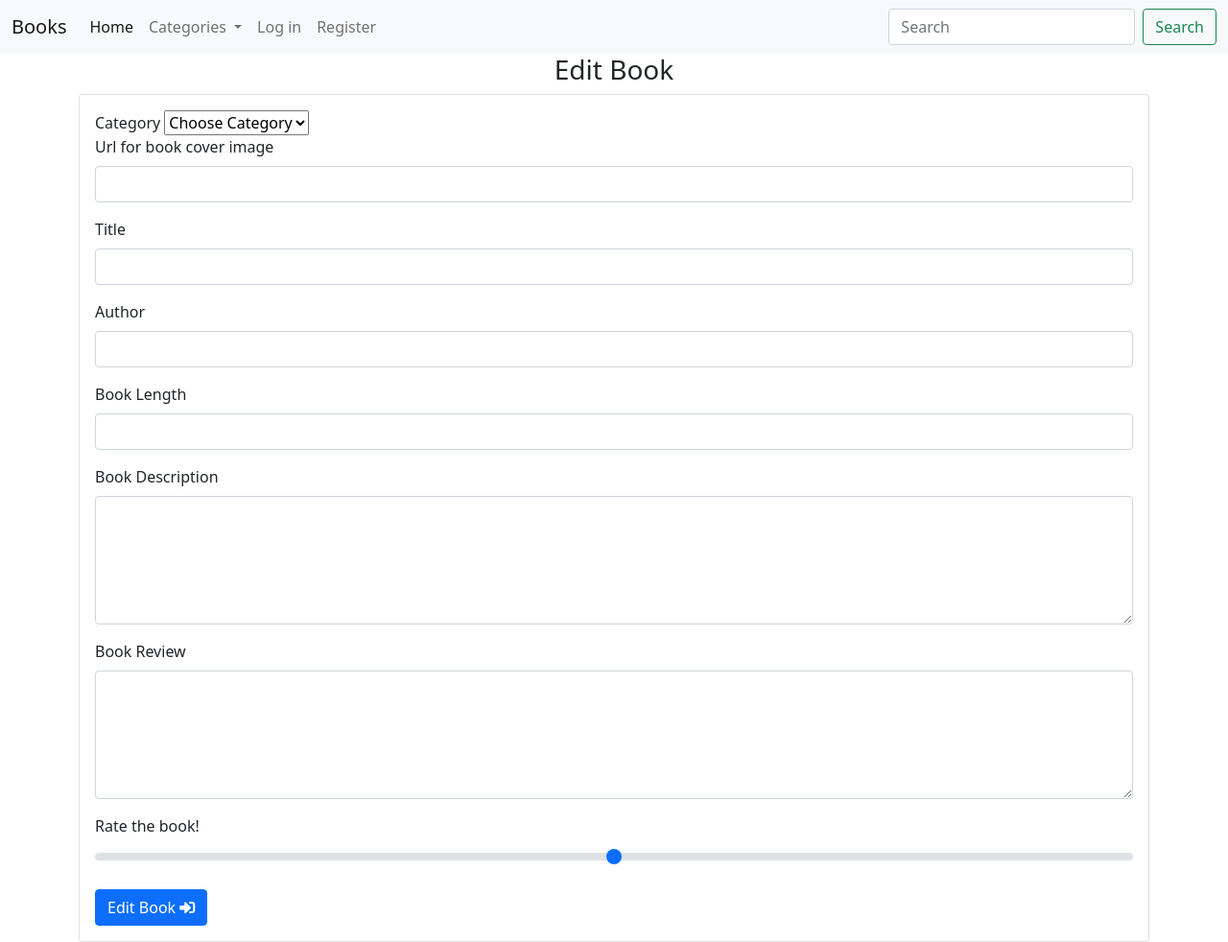
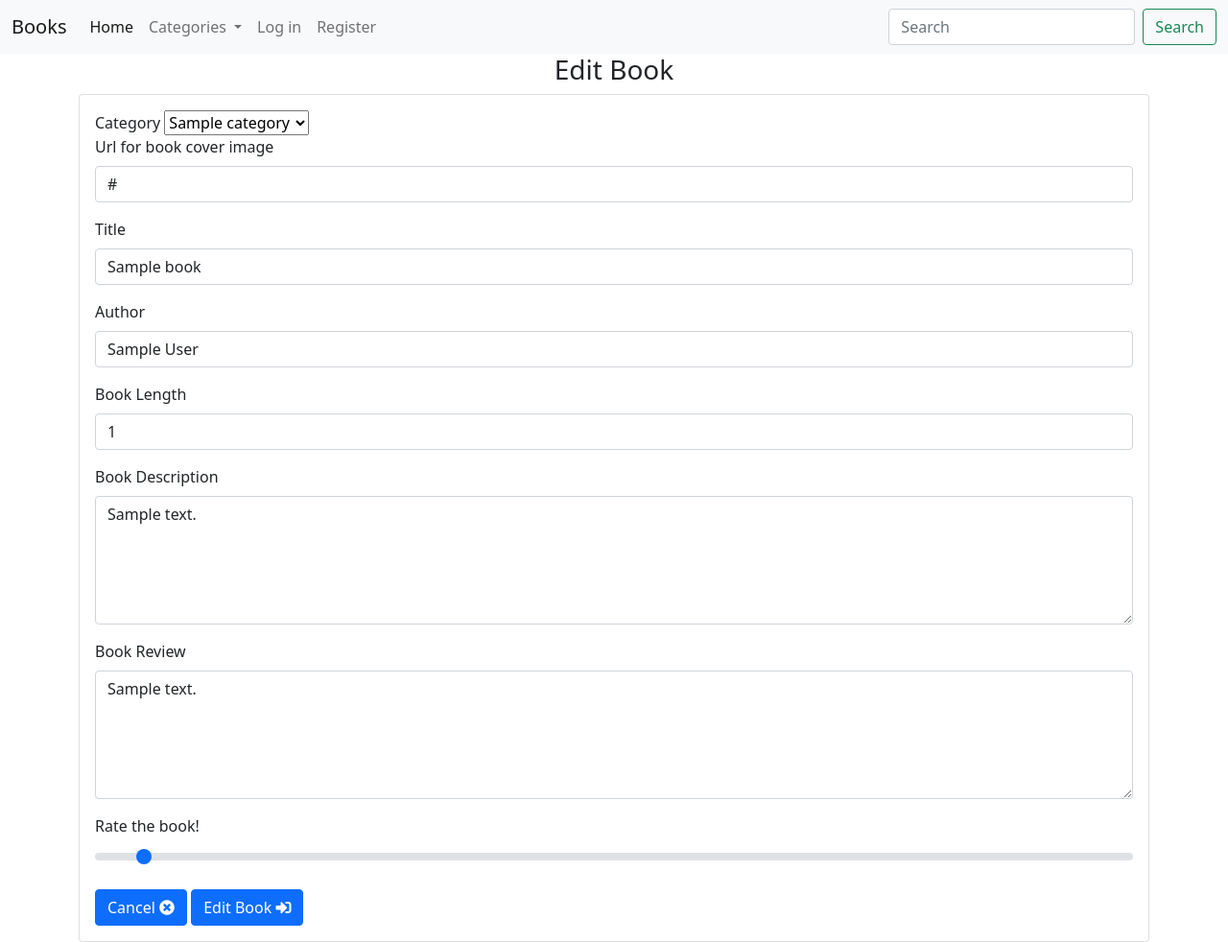
Before and after one commit to Code-Institute-Submissions/Milestone-94, a Flask app: template templates/edit_book.html in a window 1280 px wide. Shown: the whole page at 96% size. Run offline with Flask 2, Linux system fonts and the light colour scheme; the template is opened without the code that fills it: most values are stand-ins (such as "Sample title", 1, 10 or a date in 2020); some libraries are stand-ins or nearby versions.

Commit message:
bind data to the edit book form

```diff
--- a/templates/edit_book.html
+++ b/templates/edit_book.html
@@ -8,53 +8,65 @@
             <!-- categorgy-->
             <label for="category_name">Category</label>
             <select class="custom-select validate" id="category_name" name="category_name" aria-label="Default select example" required>
-              <option value="" disabled selected>Choose Category</option>
+              <option value="" disabled >Choose Category</option>
               {% for category in categories %}
-                <option value="{{ category.category_name }}">{{ category.category_name }}</option>
+                {% if category.category_name == book.category_name %}
+                  <option value="{{ category.category_name }}" selected>{{ category.category_name }}</option>
+                {% else %}
+                  <option value="{{ category.category_name }}">{{ category.category_name }}</option>
+                {% endif %}
               {% endfor %}
             </select><br>
             <!-- book image url-->
             <div class="mb-3">
               <i class=""></i>
               <label for="book_url" class="form-label">Url for book cover image</label>
-              <input type="url" class="form-control" id="book_url" name="book_url" required>
+              <input type="url" value="{{ book.book_url }}" class="form-control" id="book_url" name="book_url" required>
             </div>
             <!-- book title-->
             <div class="mb-3">
               <i class=""></i>
               <label for="book_name" class="form-label">Title</label>
-              <input type="text" class="form-control" id="book_name" name="book_name" required>
+              <input type="text" value="{{ book.book_name }}" class="form-control" id="book_name" name="book_name" required>
             </div>
             <!-- book author-->
             <div class="mb-3">
               <i class=""></i>
               <label for="book_author" class="form-label">Author</label>
-              <input type="text" class="form-control" id="book_author" name="book_author" required>
+              <input type="text" value="{{ book.book_author }}" class="form-control" id="book_author" name="book_author" required>
             </div>
             <!-- book length -->
             <div class="mb-3">
                 <i class=""></i>
                 <label for="book_length" class="form-label">Book Length</label>
-                <input type="number" class="form-control" id="book_length" name="book_length" required>
+                <input type="number" value="{{ book.book_length }}" class="form-control" id="book_length" name="book_length" required>
             </div>
             <!-- description -->
             <div class="mb-3">
                 <i class=""></i>
                 <label for="book_description" class="form-label">Book Description</label>
-                <textarea class="form-control" name="book_description" id="book_description" rows="5" required></textarea>
+                <textarea class="form-control" name="book_description" id="book_description" rows="5" required>
+                  {{- book.book_description -}}
+                </textarea>
             </div>
             <!-- review -->
             <div class="mb-3">
               <i class=""></i>
               <label for="book_review" class="form-label">Book Review</label>
-              <textarea class="form-control" name="book_review" id="book_review" rows="5" required></textarea>
+              <textarea class="form-control" name="book_review" id="book_review" rows="5" required>
+                {{- book.book_review -}}
+              </textarea>
             </div>
             <!-- book rating -->
             <div class="mb-3">
               <i class=""></i>
               <label for="book_rate" class="form-label">Rate the book!</label>
-              <input type="range" class="form-range" name="book_rate" id="book_rate">
+              <input type="range" value="{{ book.book_rate }}" class="form-range" name="book_rate" id="book_rate">
             </div>
+            <!-- cancel button-->
+            <a href="{{ url_for('get_books') }}" class="btn btn-primary">
+              Cancel <i class="fas fa-times-circle right"></i>
+            </a>
             <!-- submit button-->
             <button type="submit" class="btn btn-primary">Edit Book
               <i class="fas fa-sign-in-alt"></i>
@@ -63,11 +75,6 @@
         </div>
       </div>
 
-    <!-- <form method="POST" action="">
-        <div class="input-group flex-nowrap">
-            <span class="input-group-text" id="addon-wrapping">@</span>
-            <input type="text" class="form-control" placeholder="Username" aria-label="Username" aria-describedby="addon-wrapping">
-        </div>
-    </form> -->
+
 
 {% endblock %}
```
